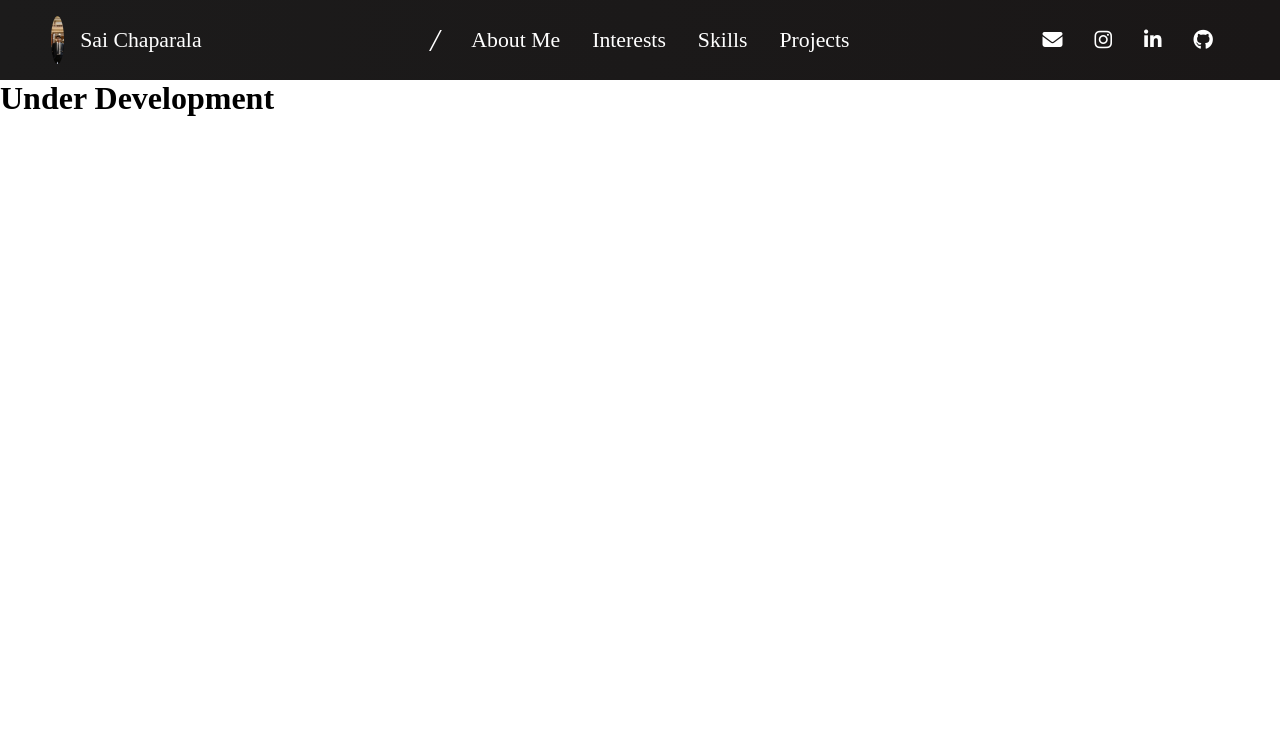
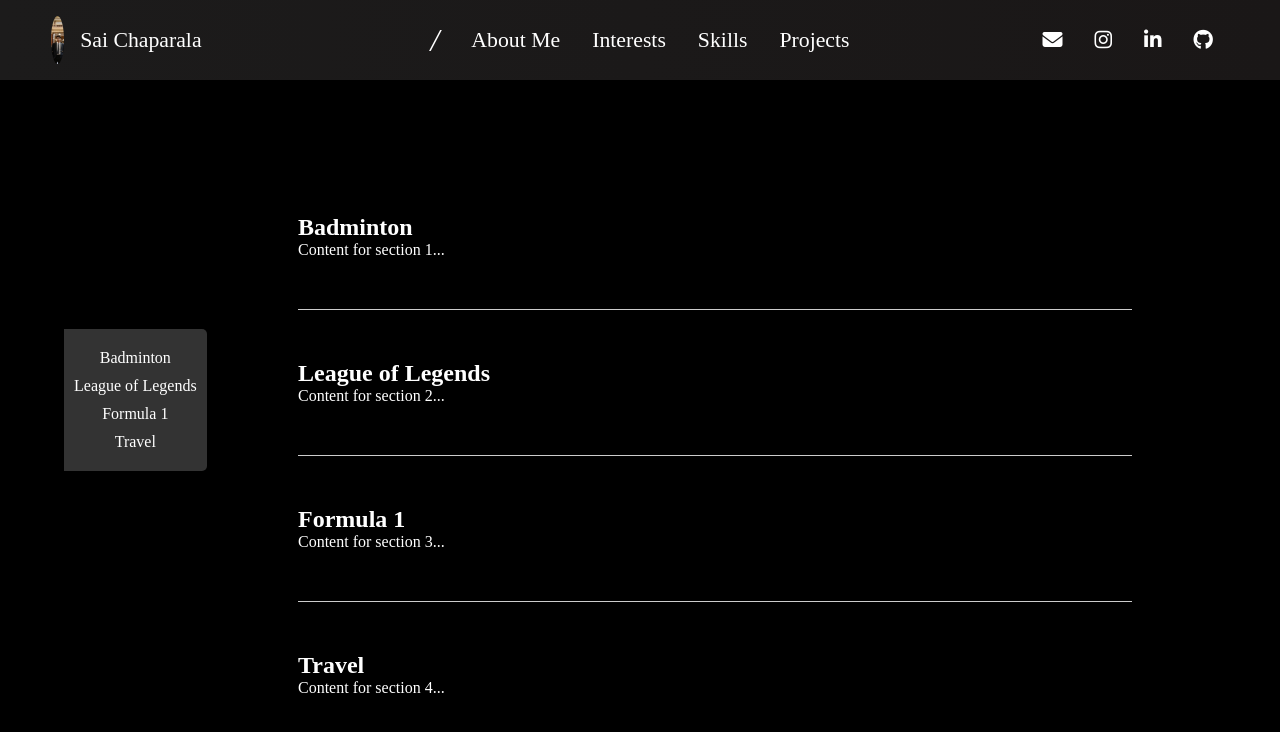
Before and after one commit to cskrishna9306/saichaparala.com, a React (Create React App) app: page /interests in a window 1280 px wide. Shown: the top 732 px of the page. Built offline with nearby package versions, Linux system fonts and the light colour scheme.

Commit message:
Changes to pages after removing Footer, Badminton, and Button components

```diff
--- a/src/css/AboutMe.css
+++ b/src/css/AboutMe.css
@@ -4,14 +4,12 @@
 
 .about-me {
     background-color: black;
-    height: 100vh;
-    width: 100%;
     display: flex;
     flex-direction: column;
     padding: 2% 10%;
   }
 
-  .about-me > h1 {
+  .about-me h1 {
     color: #fff;
     font-size: 50px;
     align-self: center;
@@ -19,7 +17,7 @@
     /* padding: 2%; */
   }
 
-  .about-me > p {
+  .about-me p {
     /* margin-top: 8px; */
     color: #fff;
     font-size: 16px;
@@ -33,7 +31,7 @@
     padding: 2%;
   }
 
-  .about-me > img {
+  .about-me img {
     align-self: center;
     width: 250px;
     padding: 2%;
--- a/src/css/Home.css
+++ b/src/css/Home.css
@@ -1,5 +1,5 @@
   .hero-container {
-    background: url('../images/home-background.jpg') center center/cover no-repeat;
+    background: url('../images/portraits/home-background.jpg') center center/cover no-repeat;
     height: 100vh;
     width: 100%;
     display: flex;
--- /dev/null
+++ b/src/css/Interests.css
@@ -0,0 +1,57 @@
+body {
+    font-family: 'Times New Roman', Times, serif;
+}
+
+.interests {
+    /* background: url('../../public/images/Image 1.JPEG') center center/cover no-repeat; */
+    background-color: black;
+    display: flex;
+    flex-direction: column;
+    padding: 5% 10%;
+  }
+
+
+  .roadmap {
+    position: fixed;
+    top: 50%;
+    left: 5%;
+    transform: translateY(-50%);
+    background-color: #333;
+    padding: 10px;
+    border-radius: 0 5px 5px 0;
+  }
+
+  .roadmap ul {
+    list-style-type: none;
+  }
+
+  .roadmap li {
+    margin: 10px 0;
+    text-align: center;
+  }
+
+  .roadmap a {
+    color: #fff;
+    text-decoration: none;
+    font-size: 16px;
+  }
+
+  .roadmap a:hover {
+    color: #ddd;
+  }
+
+  .content {
+    margin-left: 150px; /* Adjust margin to prevent content from overlapping with the roadmap */
+    padding: 20px;
+    color: white;
+  }
+
+  section {
+    padding: 50px 0;
+    border-bottom: 1px solid #ccc;
+  }
+
+  section h2 {
+    margin-top: 0;
+    color: white;
+  }
--- a/src/pages/AboutMe.js
+++ b/src/pages/AboutMe.js
@@ -1,6 +1,6 @@
 import React from 'react';
 import '../css/AboutMe.css'
-import capitol from '../images/capitol.jpg'
+import capitol from '../images/portraits/capitol.jpg'
 
 function AboutMe() {
   return (
--- a/src/pages/Interests.js
+++ b/src/pages/Interests.js
@@ -1,18 +1,37 @@
 import React from 'react';
-import Footer from '../components/Footer';
-import Badminton from '../components/Badminton'
+import '../css/Interests.css'
 
 function Interests() {
   return (
-    <>
-        {/* <Badminton /> */}
-        {/* <AboutMe /> */}
-        {/* <Interests />  */}
-        {/* <Music />
-        <Projects /> */}
-        {/* <Footer /> */}
-        <h1>Under Development</h1>
-    </>
+    <div className='interests'>
+        <div class="roadmap">
+    <ul>
+      <li><a href="#badminton">Badminton</a></li>
+      <li><a href="#lol">League of Legends</a></li>
+      <li><a href="#f1">Formula 1</a></li>
+      <li><a href="#travel">Travel</a></li>
+    </ul>
+  </div>
+
+  <div class="content">
+    <section id="badminton">
+      <h2>Badminton</h2>
+      <p>Content for section 1...</p>
+    </section>
+    <section id="lol">
+      <h2>League of Legends</h2>
+      <p>Content for section 2...</p>
+    </section>
+    <section id="f1">
+      <h2>Formula 1</h2>
+      <p>Content for section 3...</p>
+    </section>
+    <section id="travel">
+      <h2>Travel</h2>
+      <p>Content for section 4...</p>
+    </section>
+  </div>
+    </div>
   );
 }
 
```
Also changed, not shown: src/pages/Projects.js (+0 -8 lines). Lines whose indentation alone changed are shown as unchanged.
